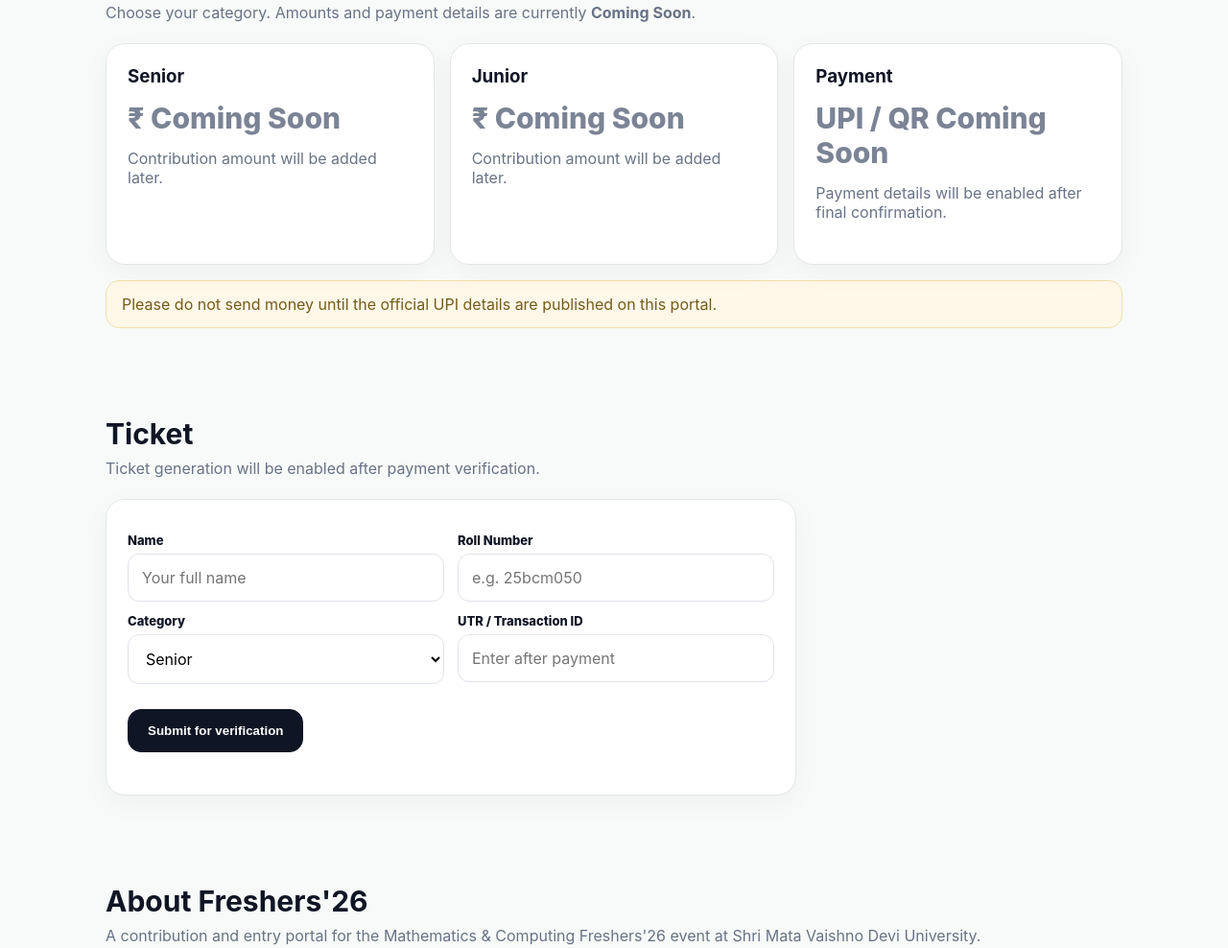
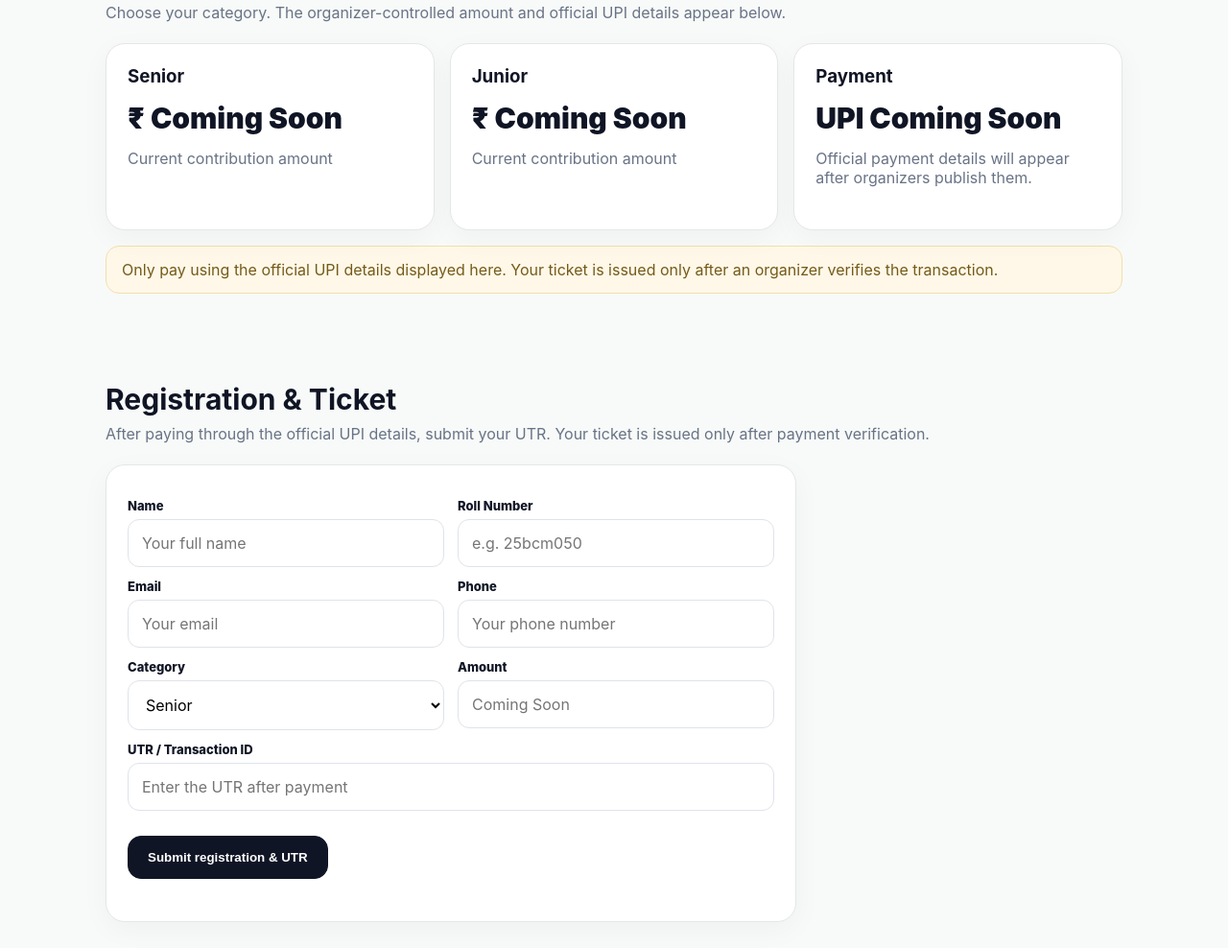
Before and after one commit to utkraa9/freshers26-mnc, a plain HTML site: page index.html in a window 1280 px wide. Shown: the part 880-1868 px from the top of the page at 96% size. Drawn offline with nearby package versions, Linux system fonts and the light colour scheme; no server answers.

Commit message:
Add files via upload

```diff
--- a/index.html
+++ b/index.html
@@ -25,6 +25,7 @@ section{padding:46px 0}.section-title{font-size:30px;margin:0 0 8px}.sub{color:v
 footer{border-top:1px solid var(--line);padding:28px 0;color:var(--muted);font-size:13px}
 @media(max-width:760px){.links{gap:12px;font-size:12px}.hero{grid-template-columns:1fr;padding-top:45px}.grid{grid-template-columns:1fr}.row{grid-template-columns:1fr}.art{min-height:330px}.math{font-size:44px}h1{letter-spacing:-3px}}
 </style>
+<script src="https://cdn.jsdelivr.net/npm/@supabase/supabase-js@2"></script>
 </head>
 <body>
 <nav class="nav"><div class="navin"><a class="brand" href="#"><img class="brand-logo" src="https://smvdu.ac.in/wp-content/uploads/2022/03/logo-600-300x223.png" alt="SMVDU logo"><span>FRESHERS'26<small>Mathematics & Computing • SMVDU</small></span></a><div class="links"><a href="#contribute">Contribute</a><a href="#ticket">Ticket</a><a href="#about">About</a></div></div></nav>
@@ -42,40 +43,86 @@ footer{border-top:1px solid var(--line);padding:28px 0;color:var(--muted);font-s
 
 <section><div class="wrap"><div class="card" style="display:flex;align-items:center;gap:16px;border-left:5px solid var(--orange)"><img src="https://smvdu.ac.in/wp-content/uploads/2022/03/logo-600-300x223.png" alt="SMVDU logo" style="width:72px;height:60px;object-fit:contain"><div><b>SMVDU • Mathematics & Computing</b><div class="sub" style="margin:3px 0 0">Freshers'26 contribution & entry portal</div></div></div></div></section>
 <section id="contribute"><div class="wrap">
-<h2 class="section-title">Contribution</h2><p class="sub">Choose your category. Amounts and payment details are currently <b>Coming Soon</b>.</p>
+<h2 class="section-title">Contribution</h2><p class="sub">Choose your category. The organizer-controlled amount and official UPI details appear below.</p>
 <div class="grid">
-<div class="card"><h3>Senior</h3><div class="amount soon">₹ Coming Soon</div><p class="sub">Contribution amount will be added later.</p></div>
-<div class="card"><h3>Junior</h3><div class="amount soon">₹ Coming Soon</div><p class="sub">Contribution amount will be added later.</p></div>
-<div class="card"><h3>Payment</h3><div class="amount soon">UPI / QR Coming Soon</div><p class="sub">Payment details will be enabled after final confirmation.</p></div>
+<div class="card"><h3>Senior</h3><div class="amount" id="seniorFee">₹ Coming Soon</div><p class="sub">Current contribution amount</p></div>
+<div class="card"><h3>Junior</h3><div class="amount" id="juniorFee">₹ Coming Soon</div><p class="sub">Current contribution amount</p></div>
+<div class="card"><h3>Payment</h3><div class="amount" id="upiDisplay">UPI Coming Soon</div><p class="sub" id="paymentHint">Official payment details will appear after organizers publish them.</p></div>
 </div>
-<div class="notice" style="margin-top:16px">Please do not send money until the official UPI details are published on this portal.</div>
+<div id="upiBox" class="card" style="margin-top:16px;display:none">
+<h3>Pay via UPI</h3><p class="sub">Use the official UPI details below. Never share your UPI PIN, OTP or banking password.</p>
+<div class="row"><div><label>UPI ID</label><input id="upiId" readonly></div><div><label>Amount</label><input id="payAmount" readonly></div></div>
+<div class="btns"><a id="upiLink" class="btn primary" href="#">Open UPI app</a></div>
+</div>
+<div class="notice" style="margin-top:16px">Only pay using the official UPI details displayed here. Your ticket is issued only after an organizer verifies the transaction.</div>
 </div></section>
 
-<section id="ticket"><div class="wrap"><h2 class="section-title">Ticket</h2><p class="sub">Ticket generation will be enabled after payment verification.</p>
+<section id="ticket"><div class="wrap"><h2 class="section-title">Registration & Ticket</h2><p class="sub">After paying through the official UPI details, submit your UTR. Your ticket is issued only after payment verification.</p>
 <div class="card form">
 <div class="row"><div><label>Name</label><input id="name" placeholder="Your full name"></div><div><label>Roll Number</label><input id="roll" placeholder="e.g. 25bcm050"></div></div>
-<div class="row"><div><label>Category</label><select id="cat"><option>Senior</option><option>Junior</option></select></div><div><label>UTR / Transaction ID</label><input id="utr" placeholder="Enter after payment"></div></div>
-<div class="btns"><button class="btn primary" onclick="submitPayment()">Submit for verification</button></div>
+<div class="row"><div><label>Email</label><input id="email" type="email" placeholder="Your email"></div><div><label>Phone</label><input id="phone" inputmode="tel" placeholder="Your phone number"></div></div>
+<div class="row"><div><label>Category</label><select id="cat" onchange="updateAmount()"><option value="senior">Senior</option><option value="junior">Junior</option></select></div><div><label>Amount</label><input id="amount" readonly placeholder="Coming Soon"></div></div>
+<label>UTR / Transaction ID</label><input id="utr" placeholder="Enter the UTR after payment">
+<div class="btns"><button class="btn primary" onclick="submitPayment()">Submit registration & UTR</button></div>
 <p id="msg" class="sub"></p>
-<div id="ticketCard" class="ticket"><div class="ticket-top"><b>FRESHERS'26</b><div style="opacity:.8">MATHEMATICS & COMPUTING • SMVDU</div></div><div class="ticket-body"><div style="display:flex;justify-content:space-between;gap:20px;align-items:center"><div><div class="ticket-id" id="tid"></div><h2 id="tn"></h2><p id="td" class="sub"></p><b>STATUS: PAYMENT VERIFICATION PENDING</b></div><div class="qr" aria-label="QR placeholder"></div></div></div></div>
+<div id="ticketCard" class="ticket"><div class="ticket-top"><b>FRESHERS'26</b><div style="opacity:.8">MATHEMATICS & COMPUTING • SMVDU</div></div><div class="ticket-body"><div><div class="ticket-id" id="tid"></div><h2 id="tn"></h2><p id="td" class="sub"></p><b>PAYMENT VERIFICATION PENDING</b></div></div></div>
 </div></div></section>
 
 <section id="about"><div class="wrap"><h2 class="section-title">About Freshers'26</h2><p class="sub">A contribution and entry portal for the Mathematics & Computing Freshers'26 event at Shri Mata Vaishno Devi University.</p><div class="grid"><div class="card"><h3>📅 Date</h3><p class="soon">Coming Soon</p></div><div class="card"><h3>📍 Venue</h3><p class="soon">To Be Announced</p></div><div class="card"><h3>🎟️ Entry</h3><p>Verified contributors receive a unique event ticket.</p></div></div></div></section>
 </main>
 <footer><div class="wrap">Freshers'26 • Mathematics & Computing • Shri Mata Vaishno Devi University</div></footer>
 <script>
-function submitPayment(){
- const n=document.getElementById('name').value.trim(),r=document.getElementById('roll').value.trim(),u=document.getElementById('utr').value.trim();
- const msg=document.getElementById('msg');
- if(!n||!r||!u){msg.textContent='Please enter name, roll number and UTR.';return}
- const id='FM26-'+Date.now().toString().slice(-8);
- document.getElementById('tid').textContent='TICKET ID: '+id;
- document.getElementById('tn').textContent=n;
- document.getElementById('td').textContent=r+' • '+document.getElementById('cat').value;
- document.getElementById('ticketCard').style.display='block';
- msg.textContent='Demo submission created. This prototype does not verify payments yet.';
- document.getElementById('ticketCard').scrollIntoView({behavior:'smooth',block:'center'});
+const SUPABASE_URL='https://sydxhbamuobtimsqnzyu.supabase.co';
+const SUPABASE_PUBLISHABLE_KEY='sb_publishable_CkwLvVJdxPGbi5YjR9B24Q_7dMyN-To';
+const supabaseClient=window.supabase.createClient(SUPABASE_URL,SUPABASE_PUBLISHABLE_KEY);
+let settings={};
+
+async function loadSettings(){
+  const {data,error}=await supabaseClient.from('event_settings').select('*').eq('id',1).single();
+  if(error||!data)return;
+  settings=data;
+  const fmt=v=>v==null||v===''?'Coming Soon':'₹'+Number(v).toLocaleString('en-IN');
+  document.getElementById('seniorFee').textContent=fmt(data.senior_fee);
+  document.getElementById('juniorFee').textContent=fmt(data.junior_fee);
+  document.getElementById('upiDisplay').textContent=data.upi_id||'UPI Coming Soon';
+  document.getElementById('upiBox').style.display=data.upi_id?'block':'none';
+  document.getElementById('upiId').value=data.upi_id||'';
+  updateAmount();
 }
+function updateAmount(){
+  const cat=document.getElementById('cat').value;
+  const amount=cat==='senior'?settings.senior_fee:settings.junior_fee;
+  document.getElementById('amount').value=amount!=null?amount:'';
+  document.getElementById('payAmount').value=amount!=null?'₹'+Number(amount).toLocaleString('en-IN'):'';
+  if(settings.upi_id&&amount!=null){
+    document.getElementById('upiLink').href='upi://pay?pa='+encodeURIComponent(settings.upi_id)+'&pn='+encodeURIComponent(settings.payment_name||"Freshers'26")+'&am='+encodeURIComponent(amount)+'&cu=INR';
+  }
+}
+async function submitPayment(){
+  const name=document.getElementById('name').value.trim();
+  const roll=document.getElementById('roll').value.trim();
+  const email=document.getElementById('email').value.trim();
+  const phone=document.getElementById('phone').value.trim();
+  const category=document.getElementById('cat').value;
+  const utr=document.getElementById('utr').value.trim();
+  const amount=category==='senior'?settings.senior_fee:settings.junior_fee;
+  const msg=document.getElementById('msg');
+  if(!name||!roll||!email||!utr){msg.textContent='Please enter name, roll number, email and UTR.';return;}
+  if(amount==null){msg.textContent='The contribution amount has not been announced yet.';return;}
+  msg.textContent='Submitting...';
+  const {data,error}=await supabaseClient.from('registrations').insert({
+    name,roll_number:roll,email,phone,category,amount,
+    payment_status:'pending',utr,payment_submitted_at:new Date().toISOString()
+  }).select('id,ticket_id').single();
+  if(error){msg.textContent='Unable to submit. Please check your details and try again.';return;}
+  document.getElementById('tid').textContent='REGISTRATION ID: '+data.id.slice(0,8).toUpperCase();
+  document.getElementById('tn').textContent=name;
+  document.getElementById('td').textContent=roll+' • '+(category==='senior'?'Senior':'Junior');
+  document.getElementById('ticketCard').style.display='block';
+  msg.textContent='Submitted successfully. Payment is pending organizer verification.';
+  document.getElementById('ticketCard').scrollIntoView({behavior:'smooth',block:'center'});
+}
+loadSettings();
 </script>
 </body>
 </html>
```
